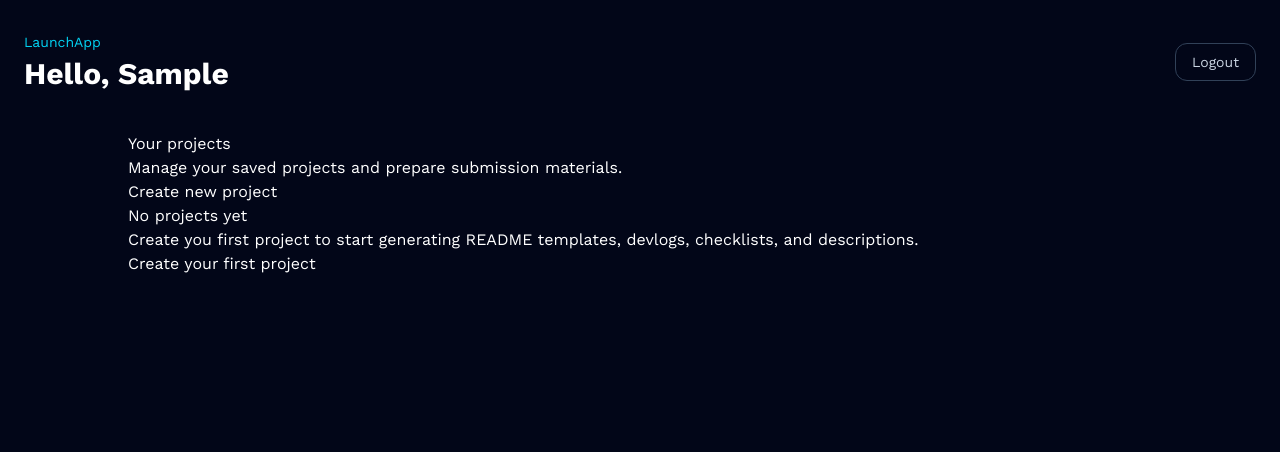
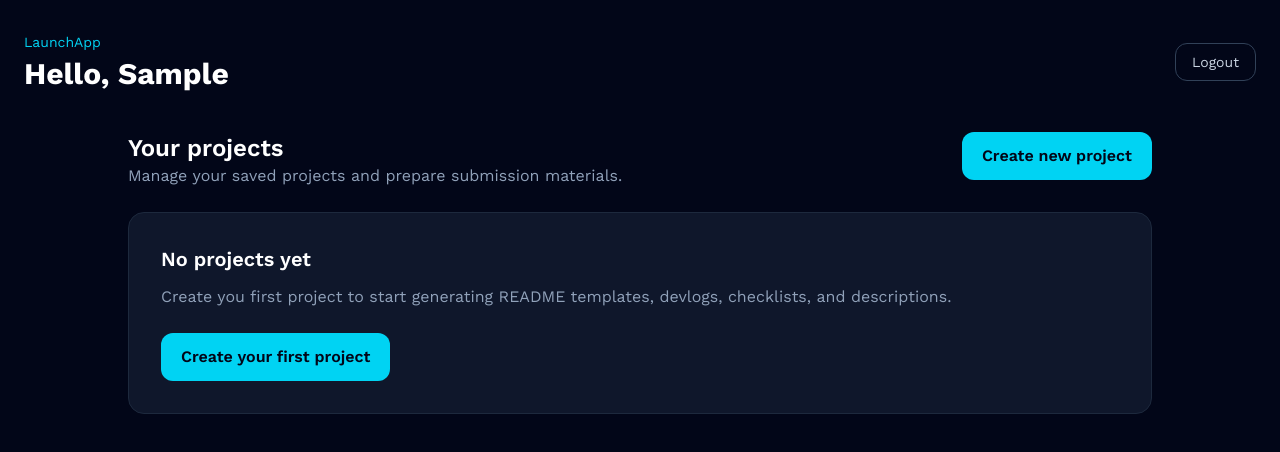
Before and after one commit to noname697/LaunchPad, a React (Vite) app: page /auth/login in a window 1280 px wide. Both pictures are taken after typing "Sample", "name@example.com" into the empty fields and a click on the button "Enter dashboard". Shown: the top 452 px of the page. Built offline with nearby package versions, Linux system fonts and the light colour scheme.

Commit message:
Estilizando dashboard

```diff
--- a/src/views/Dashboard/index.jsx
+++ b/src/views/Dashboard/index.jsx
@@ -28,62 +28,83 @@ const Dashboard = () => {
       </header>
 
       <section className="max-w-5xl mx-auto">
-        <div className="">
+        <div className="flex flex-col sm:flex-row sm:items-start sm:justify-between gap-4 mb-6">
           <div>
-            <h2 className="">Your projects</h2>
-            <p className="">
+            <h2 className="text-2xl font-semibold">Your projects</h2>
+            <p className="text-slate-400">
               Manage your saved projects and prepare submission materials.
             </p>
           </div>
 
-          <Link to="/projects/new"> Create new project</Link>
+          <Link to="/projects/new">
+            <Button>Create new project</Button>
+          </Link>
         </div>
 
         {projects.length === 0 ? (
-          <div className="">
-            <h3 className="">No projects yet</h3>
+          <div className="bg-slate-900 border border-slate-800 rounded-2xl p-8">
+            <h3 className="text-xl font-semibold mb-3">No projects yet</h3>
 
-            <p className="">
+            <p className="text-slate-400 mb-6">
               Create you first project to start generating README templates,
               devlogs, checklists, and descriptions.
             </p>
 
-            <Link to="/projects/new">Create your first project</Link>
+            <Link to="/projects/new">
+              <Button classes="inline-block">Create your first project</Button>
+            </Link>
           </div>
         ) : (
-          <div className="">
+          <div className="grid grid-cols-1 md:grid-cols-2 gap-5">
             {projects.map((project) => (
-              <article key={project.id} className="">
-                <div className="">
+              <article
+                key={project.id}
+                className="bg-slate-900 border border-slate-800 rounded-2xl p-6 hover:border-slate-700 transition"
+              >
+                <div className="flex items-start justify-between gap-4 mb-4">
                   <div>
-                    <span className="">{project.type}</span>
-                    <h3 className="">{project.name}</h3>
+                    <span className="inline-block text-xs text-cyan-400 bg-cyan-400/10 border border-cyan-400/20 rounded-full px-3 py-1 mb-3">
+                      {project.type}
+                    </span>
+                    <h3 className="text-xl font-semibold">{project.name}</h3>
                   </div>
 
-                  <span className="">{project.status}</span>
+                  <span className="text-xs uppercase tracking-wide text-slate-500">
+                    {project.status}
+                  </span>
                 </div>
 
-                <p className="">{project.shortDescription}</p>
+                <p className="text-slate-400 mb-5">
+                  {project.shortDescription}
+                </p>
 
                 {project.technologies.length > 0 && (
-                  <div className="">
+                  <div className="flex flex-wrap gap-2 mb-5">
                     {project.technologies.map((tech) => (
-                      <span key={tech} className="">
+                      <span
+                        key={tech}
+                        className="text-xs rounded-full bg-slate-950 border border-slate-700 px-3 py-1 text-slate-300"
+                      >
                         {tech}
                       </span>
                     ))}
                   </div>
                 )}
 
-                <div className="">
-                  <p className="">Selected generators: </p>
+                <div className="border-t border-slate-800 pt-4">
+                  <p className="text-xs text-slate-500 mb-2">
+                    Selected generators:{" "}
+                  </p>
 
-                  <div className="">
+                  <div className="flex flex-wrap gap-2">
                     {(Array.isArray(project.selectGenerators)
                       ? project.selectGenerators
                       : []
                     ).map((generator) => (
-                      <span key={generator} className="">
+                      <span
+                        key={generator}
+                        className="text-xs rounded-full bg-slate-800 px-3 py-1 text-slate-300"
+                      >
                         {generator}
                       </span>
                     ))}
```
